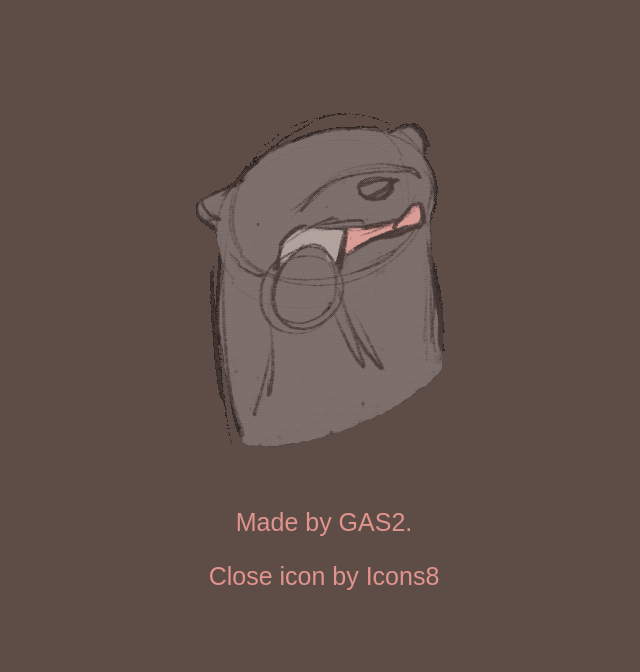
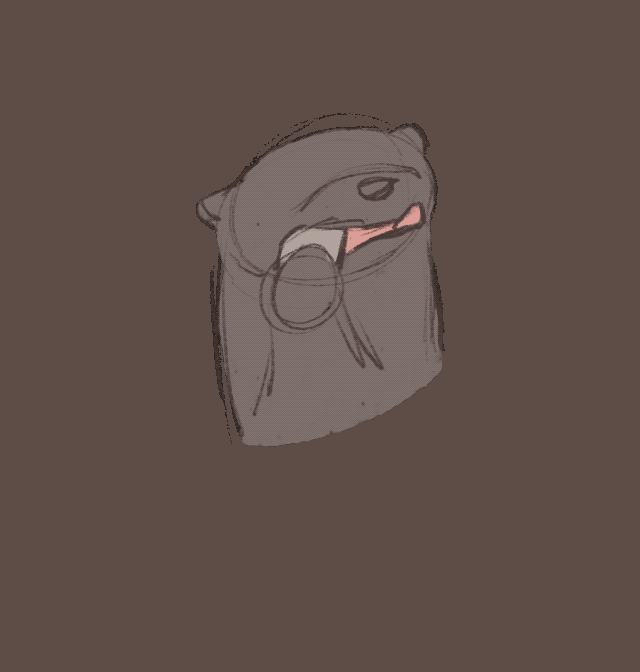
Before and after one commit to software-students-spring2024/2-web-app-exercise-gas2, a Flask app: page / in a window 1280 px wide. Shown: the part 1931-2603 px from the top of the page, without its empty margins (316-956 px from the left). After the commit the page ends 2378 px from the top, so only its background shows below. Run offline with Flask 3, Linux system fonts and the light colour scheme; parts of the project's set-up code (start-up, migrations or seed data) failed here and were passed over; some libraries are stand-ins or nearby versions.

Commit message:
get rid of credits at the bottom

```diff
--- a/templates/base.html
+++ b/templates/base.html
@@ -32,10 +32,5 @@
       </a>
     </div>
 
-    <p>Made by GAS2.</p>
-    <p>
-      <a target="_blank" href="https://icons8.com/icon/7703/cancel">Close</a> icon by <a target="_blank" href="https://icons8.com">Icons8</a>
-    </p>
-
   </body>
 </html>
```
